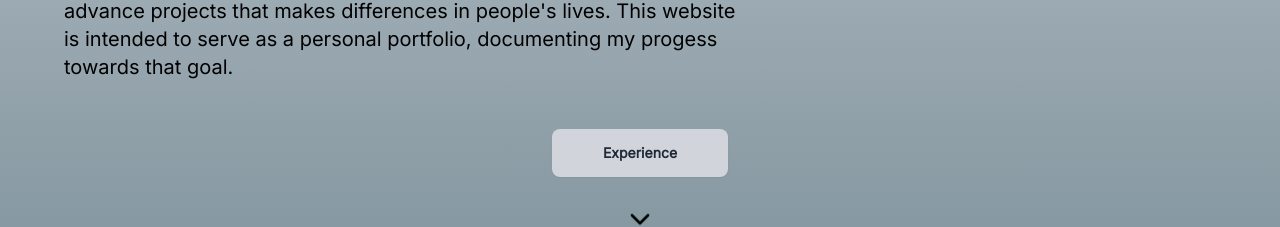
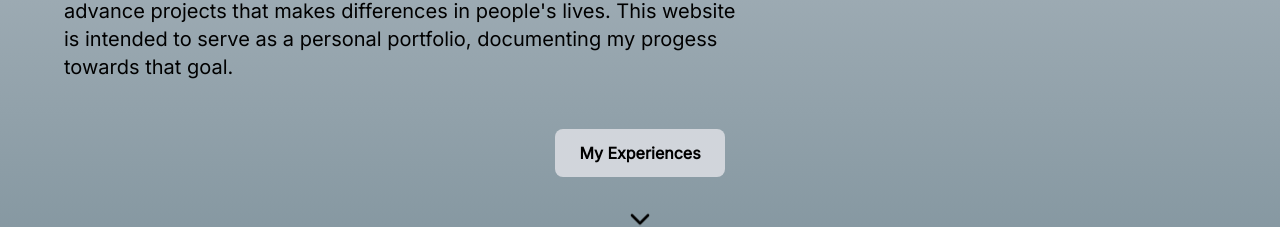
Before and after one commit to steeevin88/portfolio, a Next.js app: page / in a window 1280 px wide. Shown: the part 1359-1586 px from the top of the page. Built offline with nearby package versions, Linux system fonts and the light colour scheme; no server answers.

Commit message:
remove daisyui + custom scroll

```diff
--- a/package.json
+++ b/package.json
@@ -27,7 +27,6 @@
     "@types/react-dom": "^18",
     "@types/react-scroll": "^1.8.10",
     "autoprefixer": "^10.0.1",
-    "daisyui": "^4.6.0",
     "eslint": "^8",
     "eslint-config-next": "14.1.0",
     "postcss": "^8",
--- a/src/app/globals.css
+++ b/src/app/globals.css
@@ -30,26 +30,6 @@ body {
   .text-balance {
     text-wrap: balance;
   }
-
-  .scrollbar::-webkit-scrollbar {
-    width: 20px;
-    height: 20px;
-  }
-
-  .scrollbar::-webkit-scrollbar-track {
-    border-radius: 100vh;
-    background: #f7f4ed;
-  }
-
-  .scrollbar::-webkit-scrollbar-thumb {
-    background: #7C909A;
-    border-radius: 100vh;
-    border: 3px solid #f6f7ed;
-  }
-
-  .scrollbar::-webkit-scrollbar-thumb:hover {
-    background: #7C909A;
-  }
 }
 
 * {
--- a/src/app/layout.tsx
+++ b/src/app/layout.tsx
@@ -20,7 +20,7 @@ export default function RootLayout({
   return (
     <html lang="en">
       <CSPostHogProvider>
-        <body className={`text-black ${inter.className} scrollbar`}>
+        <body className={`text-black ${inter.className}`}>
           <Navbar/>
           {children}
           <Footer/>
--- a/src/app/page.tsx
+++ b/src/app/page.tsx
@@ -47,7 +47,9 @@ export default function Home() {
         </div>
         <div className="text-lg sm:text-xl md:text-3xl flex flex-col items-center text-center gap-4 mt-4 md:mt-8">
           <Link href='#about'>
-            <button className="btn bg-gray-300 hover:bg-gray-400 border-none text-center w-44 rounded-lg transition-colors duration-300">About Me</button>
+            <button className="bg-gray-800 hover:bg-gray-700 text-white font-bold text-sm py-3 px-6 rounded-lg transition duration-300 ease-in-out transform hover:scale-105">
+             About Me
+            </button>
           </Link>
         </div>
         <ChevronDown className="animate-bounce mt-8 w-8 h-8" />
--- a/src/components/About.tsx
+++ b/src/components/About.tsx
@@ -38,8 +38,8 @@ export default function About() {
       </div>
       <div className="mt-12 text-center">
         <Link href='#experience'>
-          <button className="btn bg-gray-300 hover:bg-gray-400 border-none text-center w-44 rounded-lg transition-colors duration-300">
-            Experience
+          <button className="bg-gray-300 hover:bg-gray-400 text-black font-bold py-3 px-6 rounded-lg transition duration-300 ease-in-out transform hover:scale-105">
+            My Experiences
           </button>
         </Link>
       </div>
--- a/src/components/Footer.tsx
+++ b/src/components/Footer.tsx
@@ -1,28 +1,43 @@
-import Link from "next/link";
+import Link from "next/link"
 
-export default function Footer () {
+export default function Footer() {
   return (
-    <footer className="footer footer-center p-10 bg-[#7C909A] text-black">
-    <nav>
-      <div className="grid grid-flow-col gap-4">
+    <footer className="flex flex-col items-center justify-center p-10 bg-[#7C909A] text-black">
+      <nav className="mb-4">
+        <div className="flex justify-center gap-4">
           {/* Linkedin */}
-        <Link href="https://www.linkedin.com/in/steeevin/" target="_blank" rel="noopener noreferrer">
+          <Link
+            href="https://www.linkedin.com/in/steeevin/"
+            target="_blank"
+            rel="noopener noreferrer"
+            className="hover:opacity-80 transition-opacity"
+          >
             <svg xmlns="http://www.w3.org/2000/svg" width="24" height="24" viewBox="0 0 24 24">
-            <path d="M19 0h-14c-2.761 0-5 2.239-5 5v14c0 2.761 2.239 5 5 5h14c2.762 0 5-2.239 5-5v-14c0-2.761-2.238-5-5-5zm-11 19h-3v-11h3v11zm-1.5-12.268c-.966 0-1.75-.79-1.75-1.764s.784-1.764 1.75-1.764 1.75.79 1.75 1.764-.783 1.764-1.75 1.764zm13.5 12.268h-3v-5.604c0-3.368-4-3.113-4 0v5.604h-3v-11h3v1.765c1.396-2.586 7-2.777 7 2.476v6.759z"/>
+              <path d="M19 0h-14c-2.761 0-5 2.239-5 5v14c0 2.761 2.239 5 5 5h14c2.762 0 5-2.239 5-5v-14c0-2.761-2.238-5-5-5zm-11 19h-3v-11h3v11zm-1.5-12.268c-.966 0-1.75-.79-1.75-1.764s.784-1.764 1.75-1.764 1.75.79 1.75 1.764-.783 1.764-1.75 1.764zm13.5 12.268h-3v-5.604c0-3.368-4-3.113-4 0v5.604h-3v-11h3v1.765c1.396-2.586 7-2.777 7 2.476v6.759z" />
             </svg>
           </Link>
 
           {/* Github */}
-        <Link href="https://github.com/steeevin88" target="_blank" rel="noopener noreferrer">
+          <Link
+            href="https://github.com/steeevin88"
+            target="_blank"
+            rel="noopener noreferrer"
+            className="hover:opacity-80 transition-opacity"
+          >
             <svg xmlns="http://www.w3.org/2000/svg" width="24" height="24" viewBox="0 0 24 24">
-            <path d="M19 0h-14c-2.761 0-5 2.239-5 5v14c0 2.761 2.239 5 5 5h14c2.762 0 5-2.239 5-5v-14c0-2.761-2.238-5-5-5zm-4.466 19.59c-.405.078-.534-.171-.534-.384v-2.195c0-.747-.262-1.233-.55-1.481 1.782-.198 3.654-.875 3.654-3.947 0-.874-.312-1.588-.823-2.147.082-.202.356-1.016-.079-2.117 0 0-.671-.215-2.198.82-.64-.18-1.324-.267-2.004-.271-.68.003-1.364.091-2.003.269-1.528-1.035-2.2-.82-2.2-.82-.434 1.102-.16 1.915-.077 2.118-.512.56-.824 1.273-.824 2.147 0 3.064 1.867 3.751 3.645 3.954-.229.2-.436.552-.508 1.07-.457.204-1.614.557-2.328-.666 0 0-.423-.768-1.227-.825 0 0-.78-.01-.055.487 0 0 .525.246.889 1.17 0 0 .463 1.428 2.688.944v1.489c0 .211-.129.459-.528.385-3.18-1.057-5.472-4.056-5.472-7.59 0-4.419 3.582-8 8-8s8 3.581 8 8c0 3.533-2.289 6.531-5.466 7.59z"/>
+              <path d="M19 0h-14c-2.761 0-5 2.239-5 5v14c0 2.761 2.239 5 5 5h14c2.762 0 5-2.239 5-5v-14c0-2.761-2.238-5-5-5zm-4.466 19.59c-.405.078-.534-.171-.534-.384v-2.195c0-.747-.262-1.233-.55-1.481 1.782-.198 3.654-.875 3.654-3.947 0-.874-.312-1.588-.823-2.147.082-.202.356-1.016-.079-2.117 0 0-.671-.215-2.198.82-.64-.18-1.324-.267-2.004-.271-.68.003-1.364.091-2.003.269-1.528-1.035-2.2-.82-2.2-.82-.434 1.102-.16 1.915-.077 2.118-.512.56-.824 1.273-.824 2.147 0 3.064 1.867 3.751 3.645 3.954-.229.2-.436.552-.508 1.07-.457.204-1.614.557-2.328-.666 0 0-.423-.768-1.227-.825 0 0-.78-.01-.055.487 0 0 .525.246.889 1.17 0 0 .463 1.428 2.688.944v1.489c0 .211-.129.459-.528.385-3.18-1.057-5.472-4.056-5.472-7.59 0-4.419 3.582-8 8-8s8 3.581 8 8c0 3.533-2.289 6.531-5.466 7.59z" />
             </svg>
           </Link>
 
           {/* Email */}
-        <Link href="mailto:stevenleusa79@yahoo.com" target="_blank" rel="noopener noreferrer">
+          <Link
+            href="mailto:stevenleusa79@yahoo.com"
+            target="_blank"
+            rel="noopener noreferrer"
+            className="hover:opacity-80 transition-opacity"
+          >
             <svg xmlns="http://www.w3.org/2000/svg" width="24" height="24" viewBox="0 0 24 24">
-            <path d="M0 3v18h24v-18h-24zm22 16l-6.526-6.618-3.445 3.483-3.418-3.525-6.611 6.66 5.051-8-5.051-6 10.029 7.446 9.971-7.446-4.998 6.01 4.998 7.99z"/>
+              <path d="M0 3v18h24v-18h-24zm22 16l-6.526-6.618-3.445 3.483-3.418-3.525-6.611 6.66 5.051-8-5.051-6 10.029 7.446 9.971-7.446-4.998 6.01 4.998 7.99z" />
             </svg>
           </Link>
         </div>
--- a/src/components/Projects.tsx
+++ b/src/components/Projects.tsx
@@ -220,7 +220,7 @@ export default function Projects() {
         </div>
         <div className="mt-12 text-center">
           <Link href='#home'>
-            <button className="bg-gray-800 hover:bg-gray-700 text-white font-bold py-3 px-6 rounded-lg transition duration-300 ease-in-out transform hover:scale-105">
+            <button className="bg-gray-300 hover:bg-gray-400 text-black font-bold py-3 px-6 rounded-lg transition duration-300 ease-in-out transform hover:scale-105">
               Back to Home
             </button>
           </Link>
--- a/tailwind.config.ts
+++ b/tailwind.config.ts
@@ -15,9 +15,5 @@ const config: Config = {
       },
     },
   },
-  plugins: [require("daisyui")],
-  daisyui: {
-    themes: ['light'],
-  },
 };
 export default config;
```
Also changed, not shown: 1 other file (tests, documents, lock files or other folders). Lines whose indentation alone changed are shown as unchanged.
